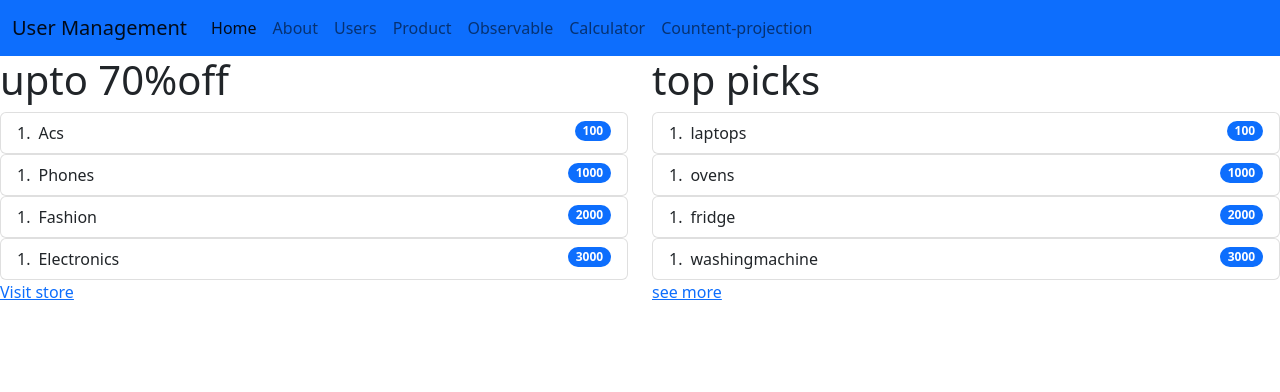
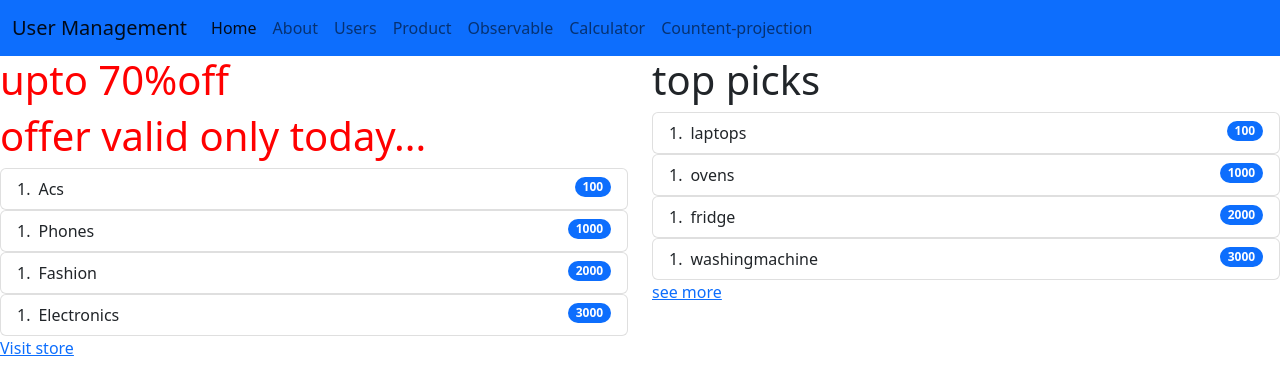
Before and after one commit to Rintugithub/Angular-practice, an Angular app: page /cnt-prjn in a window 1280 px wide. Shown: the top 392 px of the page. Built offline with nearby package versions, Linux system fonts and the light colour scheme.

Commit message:
contentchildren

```diff
--- a/src/app/content-projection/content-projection.component.html
+++ b/src/app/content-projection/content-projection.component.html
@@ -1,7 +1,9 @@
 <div class="row">
   <div class="col-md-6">
     <app-widget [products]="SalesProduct">
-      <h1 class="header" >upto 70%off</h1>
+      <h1 class="header" #head >upto 70%off</h1>
+      <h1 class="header" #head >offer valid only today...</h1>
+
       <a  class="link" >Visit store</a>
 
     </app-widget>
--- a/src/app/widget/widget.component.ts
+++ b/src/app/widget/widget.component.ts
@@ -1,4 +1,4 @@
-import { Component, Input, OnInit } from '@angular/core';
+import { Component, ContentChild, Input, OnInit, ElementRef, AfterContentInit, ContentChildren, QueryList } from '@angular/core';
 
 @Component({
   selector: 'app-widget',
@@ -6,13 +6,22 @@ import { Component, Input, OnInit } from '@angular/core';
   styles: [
   ]
 })
-export class WidgetComponent implements OnInit {
+export class WidgetComponent implements OnInit,AfterContentInit {
   @Input() products!:any[];
+  @ContentChildren("head")contentHeader!:QueryList<any>;
 
 
   constructor() { }
 
   ngOnInit(): void {
+
+  }
+  ngAfterContentInit() {
+    this.contentHeader.map(value=> value.nativeElement.style.color = "red");
+
+
+
   }
 
+
 }
```
